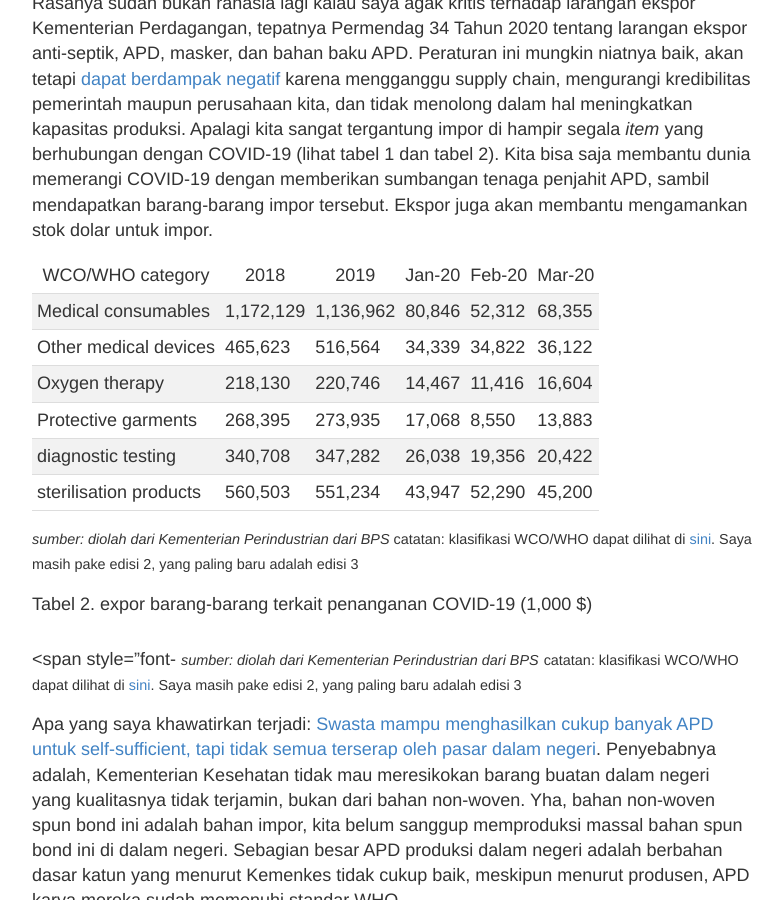
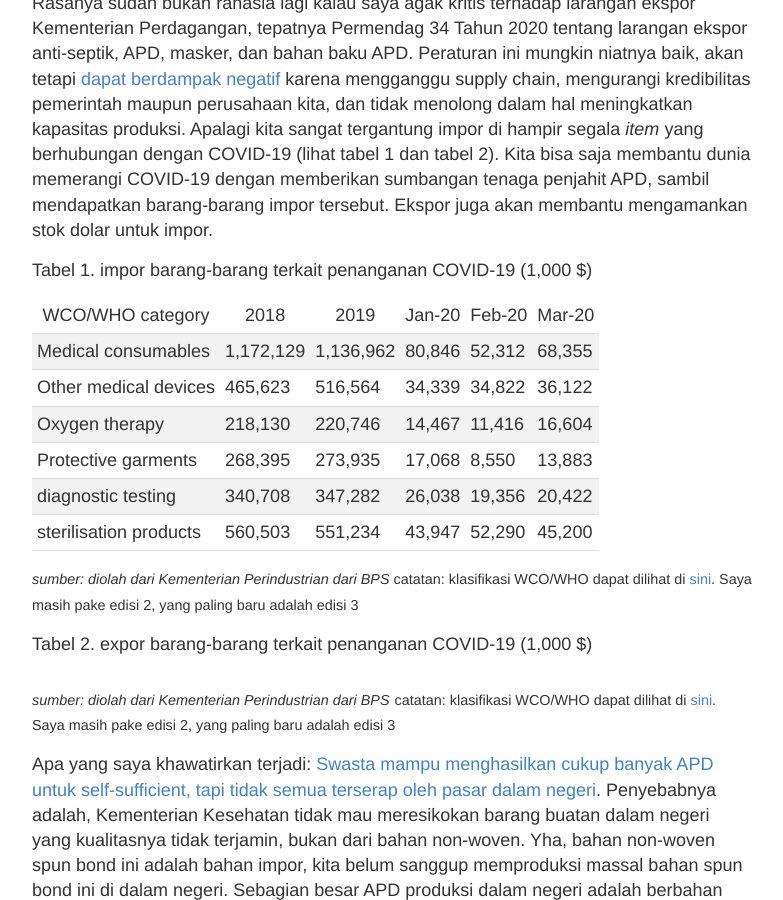
Before and after one commit to imedkrisna/imedkrisna.github.io, a Jekyll site: the page built from blog/_posts/2020-06-10-apd.md, in a window 1280 px wide and 900 px high, scrolled down 287 px. Shown: the whole window, without its empty margins (248-1031 px from the left). Built offline with Jekyll 4.4.1, drawn with Linux system fonts in a browser that asks for light colours; comment, search, counter and statistics services are not loaded.

Commit message:
Update 2020-06-10-apd.md

```diff
--- a/blog/_posts/2020-06-10-apd.md
+++ b/blog/_posts/2020-06-10-apd.md
@@ -7,6 +7,7 @@ tags: [coronavirus COVID-19]
 
 Rasanya sudah bukan rahasia lagi kalau saya agak kritis terhadap larangan ekspor Kementerian Perdagangan, tepatnya Permendag 34 Tahun 2020 tentang larangan ekspor anti-septik, APD, masker, dan bahan baku APD. Peraturan ini mungkin niatnya baik, akan tetapi [dapat berdampak negatif](https://imedkrisna.github.io/covtrade/) karena mengganggu supply chain, mengurangi kredibilitas pemerintah maupun perusahaan kita, dan tidak menolong dalam hal meningkatkan kapasitas produksi. Apalagi kita sangat tergantung impor di hampir segala *item* yang berhubungan dengan COVID-19 (lihat tabel 1 dan tabel 2). Kita bisa saja membantu dunia memerangi COVID-19 dengan memberikan sumbangan tenaga penjahit APD, sambil mendapatkan barang-barang impor tersebut. Ekspor juga akan membantu mengamankan stok dolar untuk impor.
 
+Tabel 1. impor barang-barang terkait penanganan COVID-19 (1,000 $)
 <table>
   {% for row in site.data.coronaimpor %}
     {% if forloop.first %}
@@ -41,7 +42,6 @@ Tabel 2. expor barang-barang terkait penanganan COVID-19 (1,000 $)
     {% endtablerow %}
   {% endfor %}
 </table>
-<span style="font-
 <span style="font-size:0.8em"> *sumber: diolah dari Kementerian Perindustrian dari BPS*</span>
 <span style="font-size:0.8em">catatan: klasifikasi WCO/WHO dapat dilihat di [sini](http://www.wcoomd.org/en/media/newsroom/2020/june/new-edition-of-the-wco-who-hs-classification-list-for-covid-19-medical-supplies-now-available). Saya masih pake edisi 2, yang paling baru adalah edisi 3</span>
 
```
